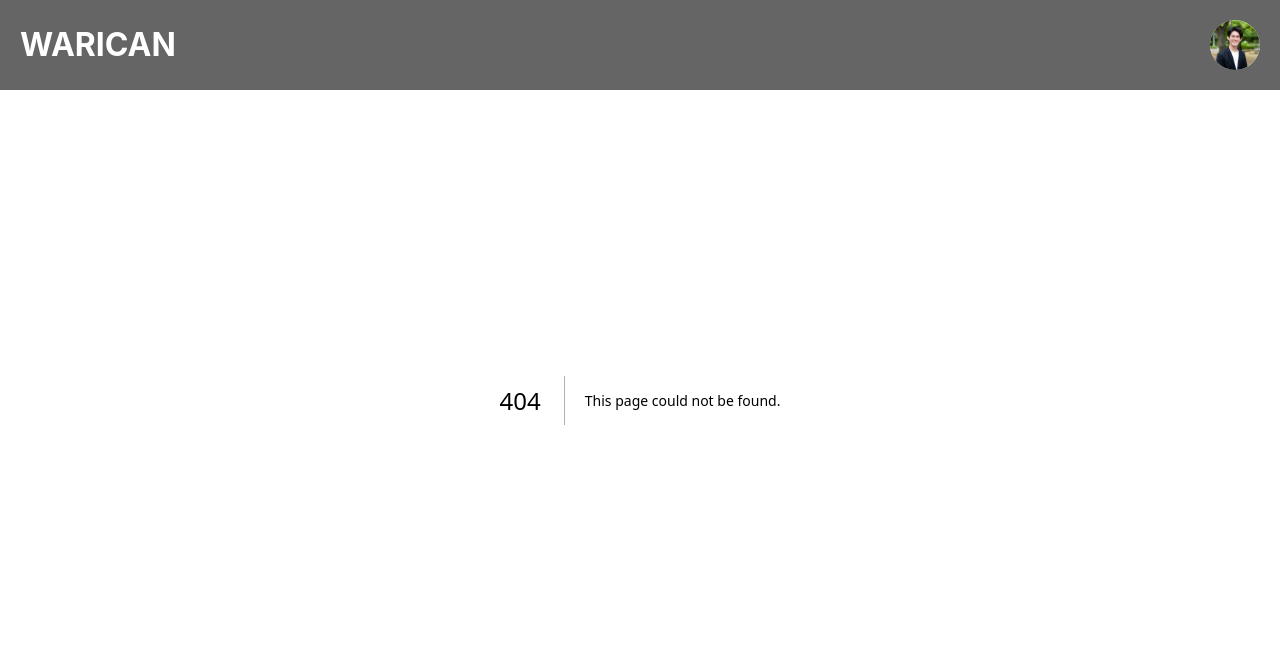
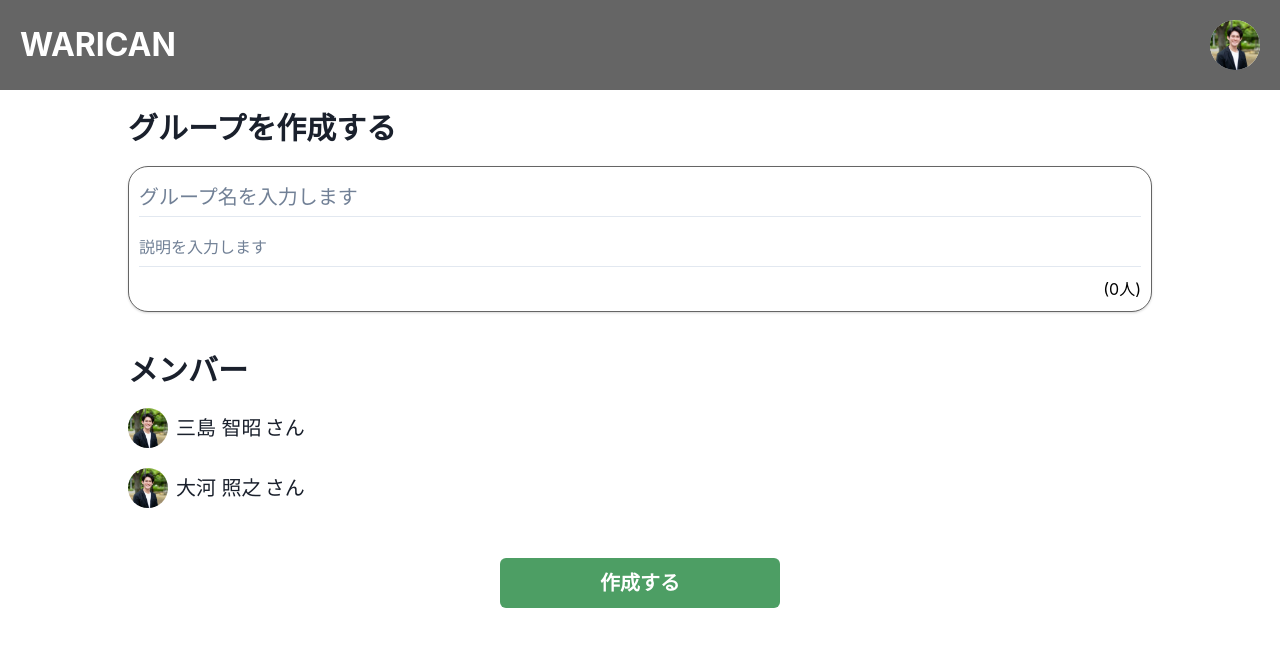
Before and after one commit to CityBear3/WariCan, a Next.js app in the folder frontend/: page /group/new in a window 1280 px wide. Before the commit this address had no page. Shown: the top 646 px of the page. Built offline with nearby package versions, Linux system fonts and the light colour scheme.

Commit message:
フォーム作成

```diff
--- a/frontend/src/app/app.tsx
+++ b/frontend/src/app/app.tsx
@@ -21,8 +21,10 @@ export const App: React.FC<Props> = ({ children }) => {
 
   return (
     <>
-      <Header user={user} onProfileOpen={onOpen} />
-      {children}
+      <header style={{ zIndex: 1, position: "fixed", width: "100%" }}>
+        <Header user={user} onProfileOpen={onOpen} />
+      </header>
+      <main style={{ height: "100%" }}>{children}</main>
       <ProfileModal user={user} isOpen={isOpen} onClose={onClose} />
     </>
   );
--- /dev/null
+++ b/frontend/src/app/group/new/page.tsx
@@ -0,0 +1,59 @@
+import { HeaderSpacer } from "@/app/header";
+import { PrimaryButton } from "@/components/button/PrimaryButton";
+import { TextField } from "@/components/input/TextField";
+import { NormalCard } from "@/components/layout/NormalCard";
+import { Section } from "@/components/layout/Section";
+import { User } from "@/components/user/User";
+import { UserList } from "@/components/user/UserList";
+import { UserModel } from "@/domain/user";
+import { Box, HStack, List, ListItem } from "@chakra-ui/react";
+
+const CreateGroup: React.FC = () => {
+  const members: UserModel[] = [
+    {
+      id: "sample id 1",
+      name: "三島 智昭",
+      imageUrl: "/sample_profile.png",
+      tag: "#キャンプ\n#プログラミング",
+    },
+    {
+      id: "sample id 2",
+      name: "大河 照之",
+      imageUrl: "/sample_profile.png",
+      tag: "#キャンプ\n#プログラミング",
+    },
+  ];
+
+  return (
+    <>
+      <HeaderSpacer />
+      <Section title="グループを作成する" margin="20px">
+        <NormalCard marginTop="20px" padding="10px">
+          <Box>
+            <TextField placeholder="グループ名を入力します" fontSize="20px" />
+          </Box>
+          <Box marginTop="10px">
+            <TextField placeholder="説明を入力します" />
+          </Box>
+          <HStack width="100%" justifyContent="end" marginTop="10px">
+            <UserList users={[]} />
+          </HStack>
+        </NormalCard>
+      </Section>
+      <Section title="メンバー" margin="20px">
+        <List>
+          {members.map((member) => (
+            <ListItem key={member.id} margin="20px 0px">
+              <User user={member} />
+            </ListItem>
+          ))}
+        </List>
+      </Section>
+      <HStack width="100%" justifyContent="center" marginTop="10px">
+        <PrimaryButton label="作成する" fontSize="20px" padding="25px 100px" />
+      </HStack>
+    </>
+  );
+};
+
+export default CreateGroup;
--- a/frontend/src/app/header.tsx
+++ b/frontend/src/app/header.tsx
@@ -12,18 +12,25 @@ type Props = {
 
 const headerProps = {
   bg: "gray.dark",
+  boxSizing: "border-box",
   top: 0,
   left: 0,
   width: "100%",
   padding: "20px",
-};
+} as const;
+
+const headerSpacerProps = {
+  ...headerProps,
+  height: "90px",
+  bg: "auto",
+} as const;
 
 const logoProps = {
   color: "white",
 };
 
-export const Header: React.FC<Props> = ({ user, onProfileOpen }) => (
-  <Box position="fixed" {...headerProps}>
+export const Header: React.FC<Props> = ({ user, onProfileOpen, ...props }) => (
+  <Box {...headerProps} {...props}>
     <HStack height="50px" alignContent="center" justifyContent="space-between">
       <Logo {...logoProps} />
       <UserImageButton user={user} onClick={onProfileOpen} />
@@ -31,4 +38,4 @@ export const Header: React.FC<Props> = ({ user, onProfileOpen }) => (
   </Box>
 );
 
-export const HeaderSpacer: React.FC = () => <Box {...headerProps}></Box>;
+export const HeaderSpacer: React.FC = () => <Box {...headerSpacerProps}></Box>;
--- a/frontend/src/app/login/page.tsx
+++ b/frontend/src/app/login/page.tsx
@@ -5,6 +5,7 @@ import { VStack } from "@chakra-ui/react";
 
 const sectionProps = {
   width: "85%",
+  height: "100%",
 };
 
 const textFieldProps = {
--- a/frontend/src/components/layout/NormalCard.tsx
+++ b/frontend/src/components/layout/NormalCard.tsx
@@ -8,7 +8,7 @@ type Props = {
 const cardProps = {
   bg: "white",
   color: "black",
-  borderWidth: "2px",
+  borderWidth: "1px",
   borderRadius: "20px",
   borderColor: "gray.dark",
   overflow: "hidden",
--- a/frontend/src/components/layout/Section.tsx
+++ b/frontend/src/components/layout/Section.tsx
@@ -4,14 +4,20 @@ import { ComponentProps, ReactNode } from "react";
 type Props = {
   title: string;
   children: ReactNode;
+  height?: string;
 } & ComponentProps<typeof Box>;
 
 const boxProps = {
   width: "80%",
 };
 
-export const Section: React.FC<Props> = ({ children, title, ...props }) => (
-  <Center h="100%">
+export const Section: React.FC<Props> = ({
+  children,
+  title,
+  height,
+  ...props
+}) => (
+  <Center {...(height ? { h: height } : {})}>
     <Box {...boxProps} {...props}>
       <Heading size="lg">{title}</Heading>
       {children}
--- a/frontend/src/components/user/User.tsx
+++ b/frontend/src/components/user/User.tsx
@@ -11,8 +11,8 @@ type Props = {
 export const User: React.FC<Props> = ({ user, withIcon }) => {
   return (
     <HStack>
-      <UserImage user={user} withIcon={withIcon} />
-      <UserName user={user} nameSize="24px" titleSize="24px" />
+      <UserImage user={user} withIcon={withIcon} size={40} />
+      <UserName user={user} nameSize="20px" titleSize="20px" />
     </HStack>
   );
 };
--- a/frontend/src/components/user/UserImage.tsx
+++ b/frontend/src/components/user/UserImage.tsx
@@ -6,24 +6,26 @@ import { UserModel } from "@/domain/user";
 type Props = {
   user: UserModel;
   withIcon?: "check" | "pending";
+  size?: number;
 };
 
+export const UserImage: React.FC<Props> = ({ user, withIcon, size = 50 }) => {
   const boxPropsWithIcon = {
-  width: "62px",
+    width: `${Math.floor(size * 1.25)}px`,
   };
 
   const boxPropsWithoutIcon = {
-  width: "50px",
+    width: `${size}px`,
   };
 
   const imageProps = {
     borderRadius: "full",
-  boxSize: "50px",
+    boxSize: `${size}px`,
   };
 
   const iconProps = {
-  boxSize: "24px",
-  height: "24px",
+    boxSize: `${Math.floor(size / 2)}px`,
+    height: `${Math.floor(size / 2)}px`,
   };
 
   const iconBoxProps = {
@@ -32,7 +34,7 @@ const iconBoxProps = {
     right: "0",
   };
 
-export const UserImage: React.FC<Props> = ({ user, withIcon }) => (
+  return (
     <Box
       position="relative"
       {...(withIcon ? boxPropsWithIcon : boxPropsWithoutIcon)}
@@ -44,3 +46,4 @@ export const UserImage: React.FC<Props> = ({ user, withIcon }) => (
       </Box>
     </Box>
   );
+};
--- /dev/null
+++ b/frontend/src/components/user/UserList.tsx
@@ -0,0 +1,16 @@
+import { UserModel } from "@/domain/user";
+import { UserImage } from "./UserImage";
+import { HStack, Text } from "@chakra-ui/react";
+
+type Props = {
+  users: UserModel[];
+};
+
+export const UserList: React.FC<Props> = ({ users }) => (
+  <HStack spacing="10px">
+    {users.map((user) => (
+      <UserImage user={user} key={user.id} size={30} />
+    ))}
+    <Text>({users.length}人)</Text>
+  </HStack>
+);
```
Also changed, not shown: 2 other files (tests, documents, lock files or other folders). Lines whose indentation alone changed are shown as unchanged.
